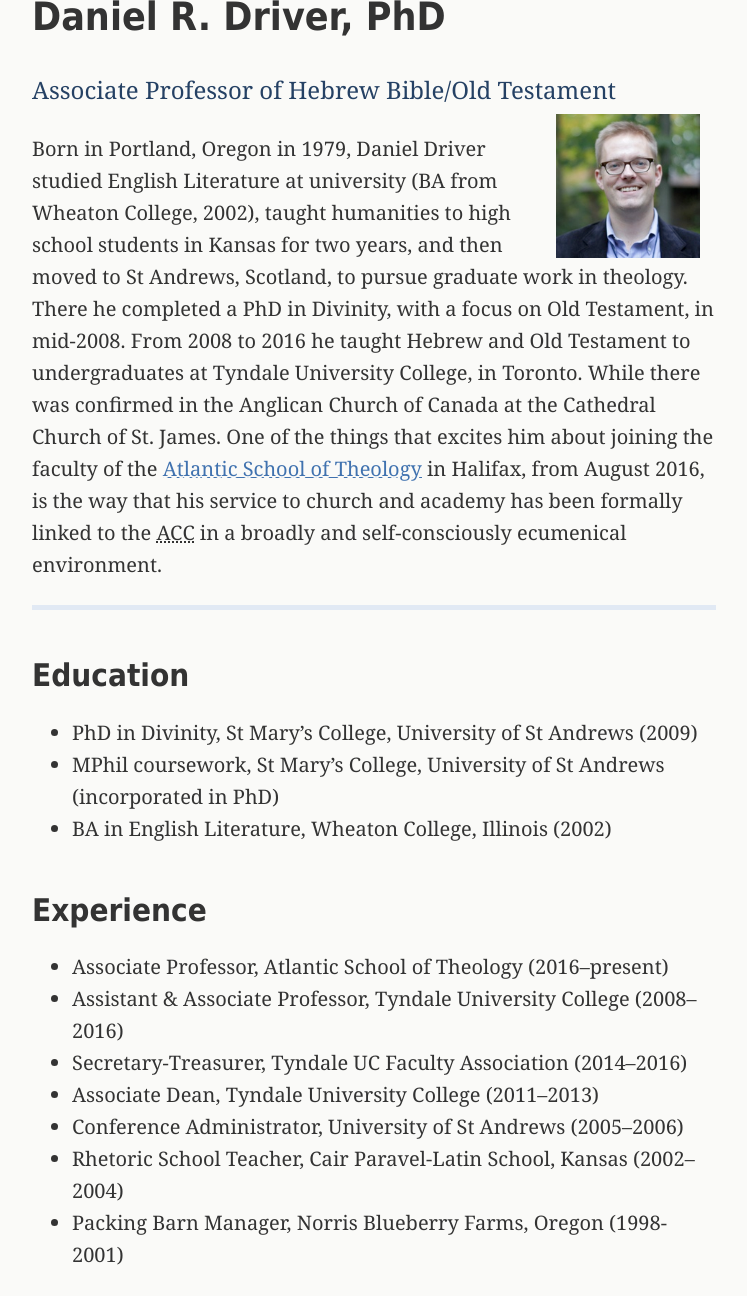
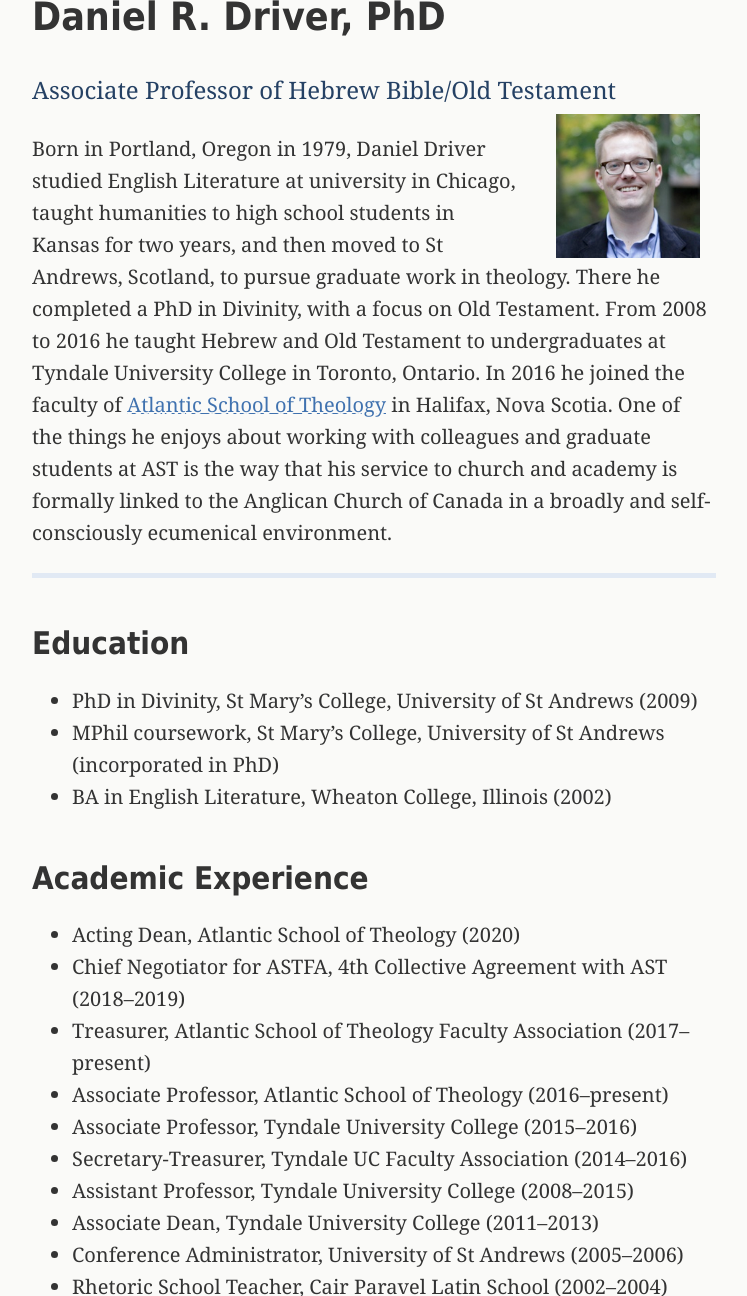
Before and after one commit to danieldriver/danieldriver.github.io, a Jekyll site: the page built from _pages/about.md, in a window 1280 px wide and 1400 px high, cut to the strip 104-1400 px from the top of the window. Shown: the whole strip, without its empty margins (266-1013 px from the left). Built offline with Jekyll 4.4.1, drawn with Linux system fonts in a browser that asks for light colours; a script that is not in the unit is left out; some of the changed text lies outside the part shown.

Commit message:
update bio and experience

```diff
--- a/_pages/about.md
+++ b/_pages/about.md
@@ -18,19 +18,17 @@
 {:/}
 
 Born in Portland, Oregon in 1979, Daniel Driver studied English
-Literature at university (BA from Wheaton College, 2002), taught
-humanities to high school students in Kansas for two years, and then
-moved to St Andrews, Scotland, to pursue graduate work in theology.
-There he completed a PhD in Divinity, with a focus on Old Testament, in
-mid-2008. From 2008 to 2016 he taught Hebrew and Old Testament to
-undergraduates at Tyndale University College, in Toronto. While there
-was confirmed in the Anglican Church of Canada at the Cathedral Church
-of St. James. One of the things that excites him about joining the
-faculty of the [Atlantic School of Theology](http://www.astheology.ns.ca/faculty/full-time/daniel-driver.html)
-in Halifax, from August 2016, is the way that his service to church and
-academy has been formally linked to the <abbr title="Anglican Church of
-Canada">ACC</abbr> in a broadly and self-consciously ecumenical
-environment.
+Literature at university in Chicago, taught humanities to high school
+students in Kansas for two years, and then moved to St Andrews,
+Scotland, to pursue graduate work in theology. There he completed a PhD
+in Divinity, with a focus on Old Testament. From 2008 to 2016 he taught
+Hebrew and Old Testament to undergraduates at Tyndale University College
+in Toronto, Ontario. In 2016 he joined the faculty of
+[Atlantic School of Theology](http://www.astheology.ns.ca/faculty/full-time/daniel-driver.html)
+in Halifax, Nova Scotia. One of the things he enjoys about working with
+colleagues and graduate students at AST is the way that his service to
+church and academy is formally linked to the Anglican Church of Canada
+in a broadly and self-consciously ecumenical environment.
 
 ---
 
@@ -40,16 +38,18 @@
 - MPhil coursework, St Mary's College, University of St Andrews (incorporated in PhD)
 - BA in English Literature, Wheaton College, Illinois (2002)
 
-## Experience
+## Academic Experience
 
+- Acting Dean, Atlantic School of Theology (2020)
+- Chief Negotiator for ASTFA, 4th Collective Agreement with AST (2018--2019)
+- Treasurer, Atlantic School of Theology Faculty Association (2017--present)
 - Associate Professor, Atlantic School of Theology (2016--present)
-- Assistant & Associate Professor, Tyndale University College (2008--2016)
+- Associate Professor, Tyndale University College (2015--2016)
 - Secretary-Treasurer, Tyndale UC Faculty Association (2014--2016)
+- Assistant Professor, Tyndale University College (2008--2015)
 - Associate Dean, Tyndale University College (2011--2013)
 - Conference Administrator, University of St Andrews (2005--2006)
-- Rhetoric School Teacher, Cair Paravel-Latin School, Kansas (2002--2004)
-- Packing Barn Manager, Norris Blueberry Farms, Oregon (1998-2001)
-
+- Rhetoric School Teacher, Cair Paravel Latin School (2002--2004)
 
 For more information download a recent [curriculum vitae](/assets/pdf/Driver_cv.pdf).
 
```
Also changed, not shown: other parts of _pages/about.md (+4 -6 lines).
